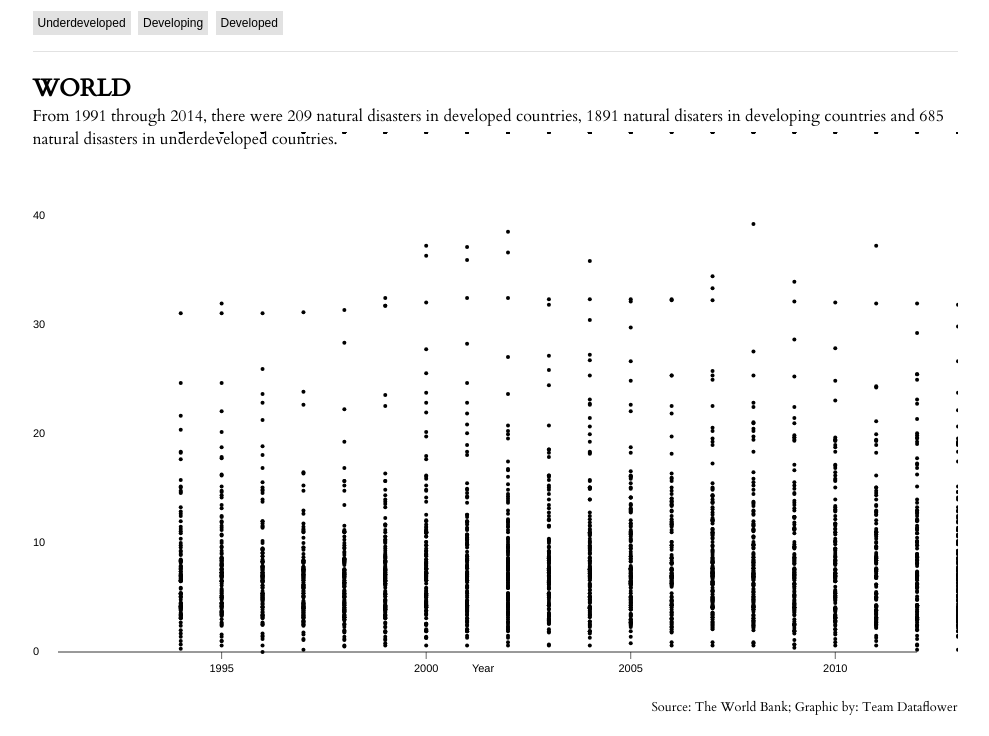
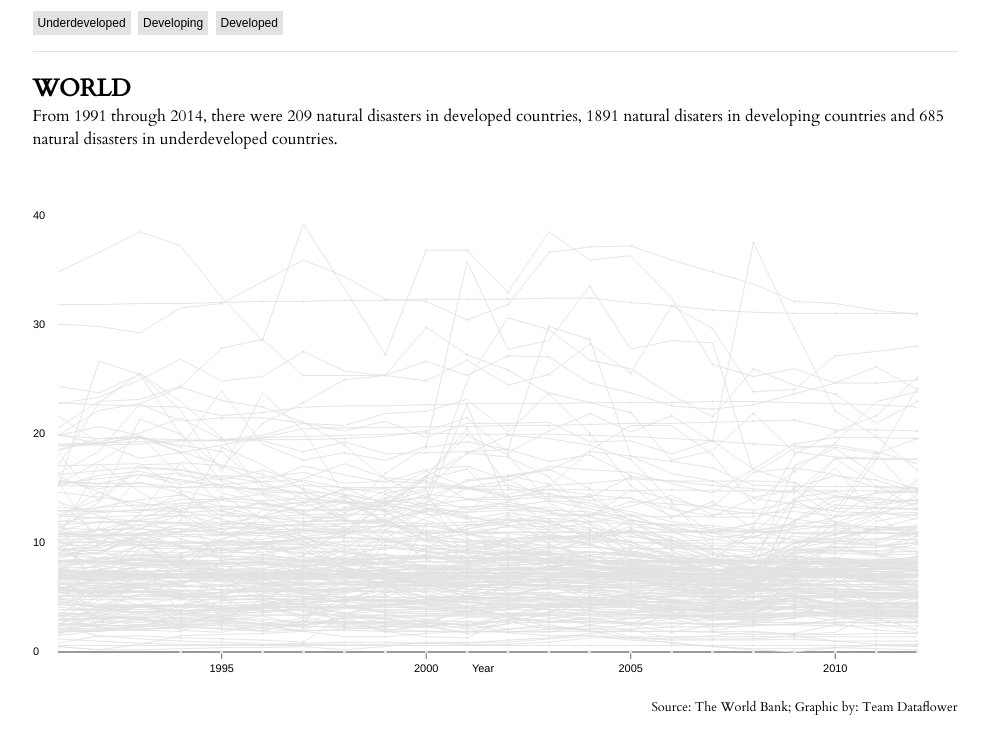
Before and after one commit to nathaliemcgov/disasterDataViz, a plain HTML site: page lifeExp.html in a window 1280 px wide. Shown: the part 102-838 px from the top of the page, without its empty margins (145-1134 px from the left). Drawn offline with nearby package versions, Linux system fonts and the light colour scheme.

Commit message:
dots are working!!!!

```diff
--- a/lifeExp.css
+++ b/lifeExp.css
@@ -75,13 +75,13 @@ a {
 	padding-top: 20px;
 }
 
-path {
+path, circle {
 	stroke: #e2e2e2;
 	stroke-width: 0.9;
 	fill: none;
 }
 
-path.current, path.highlight.current {
+path.current, path.highlight.current, circle.current, circle.current {
 	stroke: #000;
 	stroke-width: 1.7;
 
--- a/lifeExp.js
+++ b/lifeExp.js
@@ -34,6 +34,7 @@ d3.text('CountrySegmentationCLEAN.csv','text/csv', function(text) {
 var startEnd = {};
 var countryName = [];
 var nameAndValues = {};
+var names = {};
 d3.text('unemploymentCLEAN.csv','text/csv', function(text) {
 	var countryData = d3.csv.parseRows(text);
 	for(i = 1; i < countryData.length; i++) {
@@ -55,10 +56,13 @@ d3.text('unemploymentCLEAN.csv','text/csv', function(text) {
 				break;
 			}
 		}
+		names[countryCode] = countryData[i][0];
+		nameAndValues[countryCode] = {};
 		for(j = 0; j < values.length; j++) {
+			nameAndValues[countryCode][years[j]] = values[j]
 			if (values[j] != '') {
 				// Unemployment values
-				unemploymentValues.push(values[j]);
+				unemploymentValues[j] = values[j];
 
 				currData.push({x : years[j], y : values[j]});
 				if(!started) {
@@ -73,20 +77,20 @@ d3.text('unemploymentCLEAN.csv','text/csv', function(text) {
 			}
 		}
 		// Object to be used to get unemployment rates for each country "Country Code : Array of unemployment values"
-		nameAndValues[countryCode] = unemploymentValues;
+		//nameAndValues[countryCode] = unemploymentValues;
 
-		// vis.append("path").data([currData]).attr("country", countryData[i][0]).attr("class", () => {
-		// 	// Gets correct className based on development level
-		// 	var className;
-		// 	if (udevCountries.indexOf(countryCode) > -1) {
-		// 		className = 'UDEV';
-		// 	} else if (devingCountries.indexOf(countryCode) > -1) {
-		// 		className = 'DEVING';
-		// 	} else if (devCountries.indexOf(countryCode) > -1) {
-		// 		className = 'DEV';
-		// 	}
-		// 	return className;
-		// }).attr("id", countryCode).attr("d",line).on("mouseover",onmouseover).on("mouseout",onmouseout);
+		vis.append("path").data([currData]).attr("country", countryData[i][0]).attr("class", () => {
+			// Gets correct className based on development level
+			var className;
+			if (udevCountries.indexOf(countryCode) > -1) {
+				className = 'UDEV';
+			} else if (devingCountries.indexOf(countryCode) > -1) {
+				className = 'DEVING';
+			} else if (devCountries.indexOf(countryCode) > -1) {
+				className = 'DEV';
+			}
+			return className;
+		}).attr("id", countryCode).attr("d",line).on("mouseover",onmouseover).on("mouseout",onmouseout);
 
 		// vis.append("svg:circle").data([currData]).attr("country", countryData[i][0]).attr("class", () => {
 		// 	// Gets correct className based on development level
@@ -111,6 +115,7 @@ d3.text('disasterYears.csv', 'text/csv', function(data) {
 		var yearData = disYears[i].slice(1);
 		var countryName = disYears[i][0]
 		var countryValues = nameAndValues[countryName];
+		console.log(countryValues)
 		if(typeof countryValues !== 'undefined') {
 			console.log("here: "+countryName)
 			if(typeof countryName!== 'undefined') {
@@ -120,25 +125,26 @@ d3.text('disasterYears.csv', 'text/csv', function(data) {
 					.append('circle')
 					.attr("cx", function(d) {
 						value = x(d);
-						if(value == 0) {
+						yVal = y(countryValues[d]);
+						if(value == 0 || isNaN(yVal) || yVal==0) {
 							return null;
 						} else {
 							return value;
 						}
 					})
 		 			.attr("cy", function(d) {
-		 				value = y(countryValues[2014-d]);
-		 				if(!isNaN(value)) {
+		 				value = y(countryValues[d]);
+		 				if(!isNaN(value) && value!=0) {
 		 					return value;
 		 				} else {
 		 					return null;
 		 				}
 
 		 			})
-		 			.attr("r", 2)
+		 			.attr("r", .8)
 		 			.attr("class",function(d) {return countryName;})
-		 			.style("fill", "black")
-		 			.attr("country", countryName).attr("class", () => {
+		 			//.style("fill", "black")
+		 			.attr("country", names[countryName]).attr("class", () => {
 						// Gets correct className based on development level
 						var className;
 						if (udevCountries.indexOf(countryName) > -1) {
```
